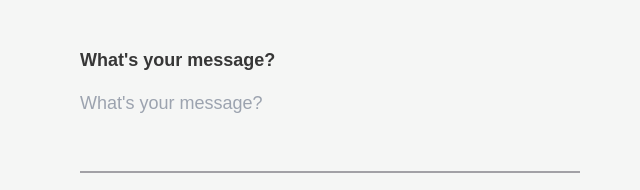
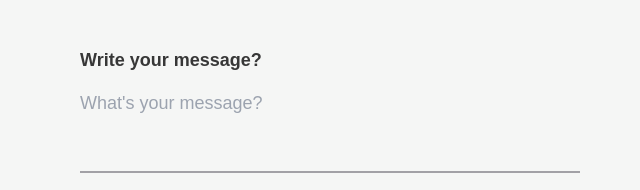
Before and after one commit to dboatengg/personal-website, a website: page index.html in a window 1280 px wide. Shown: the part 4351-4541 px from the top of the page, 640-1280 px from the left. Drawn offline with Linux system fonts and the light colour scheme.

Commit message:
Update index.html

```diff
--- a/index.html
+++ b/index.html
@@ -590,7 +590,7 @@
               <label
                 class="text-title-light dark:text-title-dark font-bold"
                 for=""
-                >What's your message?</label
+                >Write your message?</label
               >
               <textarea
                 name=""
```
